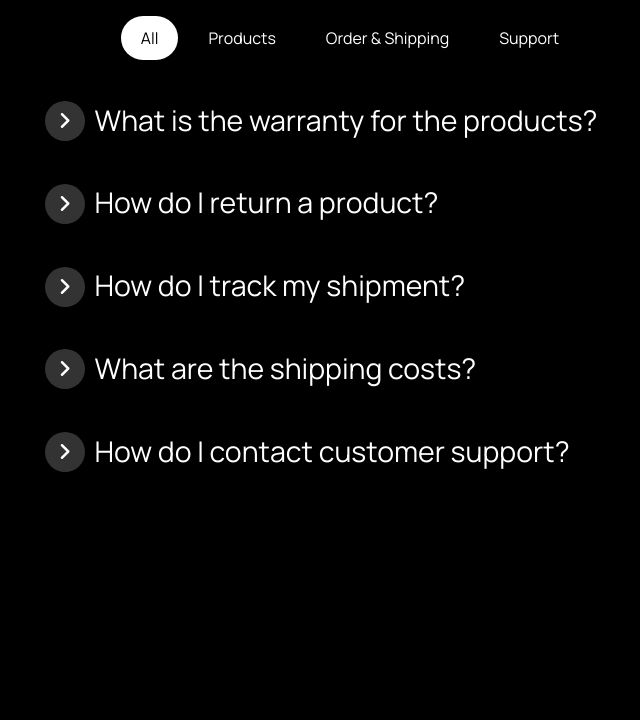
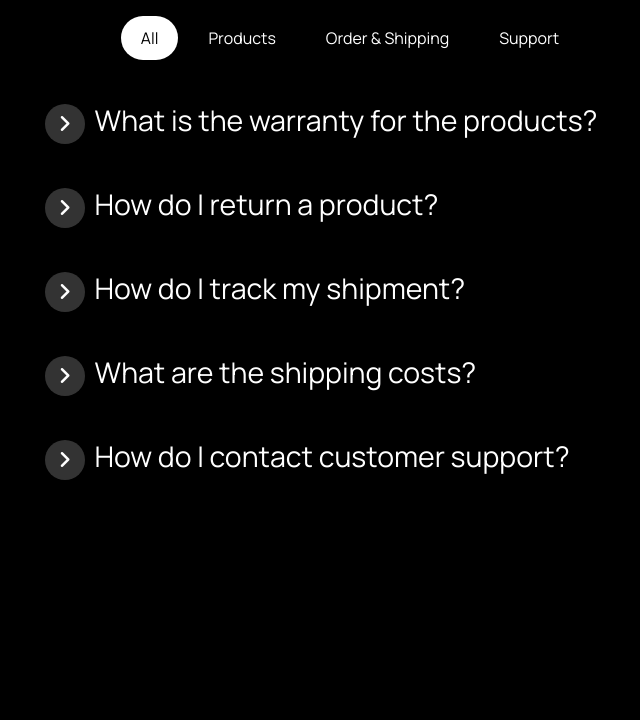
Before and after one commit to salmankhan03/i-nova, a PHP site: page /support.php in a window 1280 px wide. Shown: the part 1016-1736 px from the top of the page, without its empty margins (290-930 px from the left). Run offline with PHP 8.4, Linux system fonts and the light colour scheme; some libraries are stand-ins or nearby versions.

Commit message:
align faq expand icon to the first line of questions

```diff
--- a/css/style.css
+++ b/css/style.css
@@ -381,8 +381,9 @@ a {
 }
 
 .faq-item {
-    /* display: flex; */
-    align-items: start;
+    display: flex;
+    flex-direction: column;
+    align-items: flex-start;
     cursor: pointer;
     gap: 10px;
     margin-bottom: 40px;
@@ -390,7 +391,7 @@ a {
 
 .question-wrap {
     display: flex;
-    align-items: center;
+    align-items: baseline;
     position: relative;
     cursor: pointer;
     /* padding-left: 20px; */
@@ -409,6 +410,7 @@ a {
 
 .faq-icon {
     display: flex;
+    flex-shrink: 0;
     justify-content: center;
     align-items: center;
     border-radius: 50%;
@@ -417,6 +419,7 @@ a {
     height: 40px;
     width: 40px;
     transition: transform 0.3s;
+    margin-top: 0;
 }
 
 .faq-icon.open {
```
